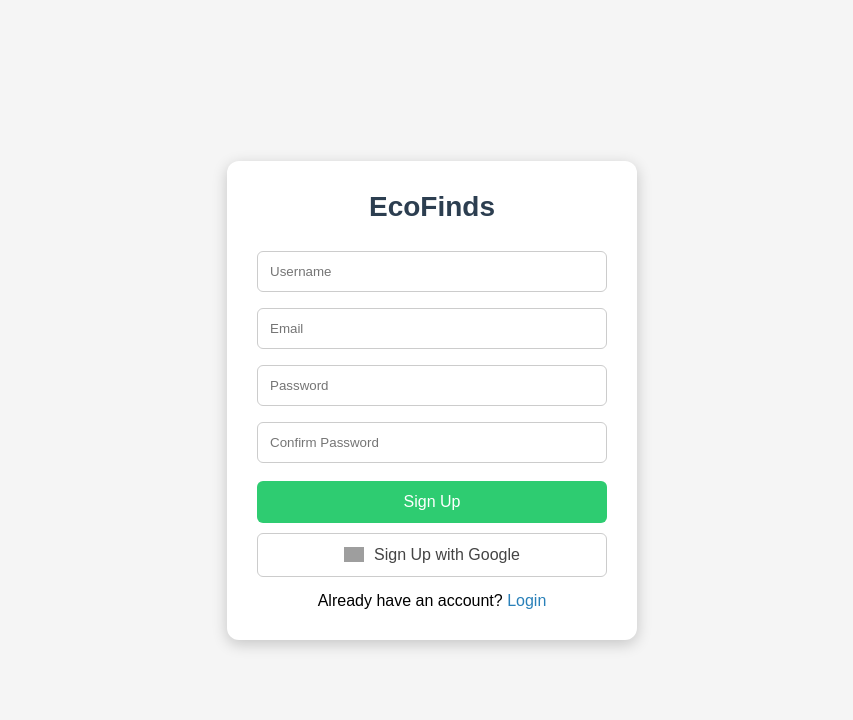
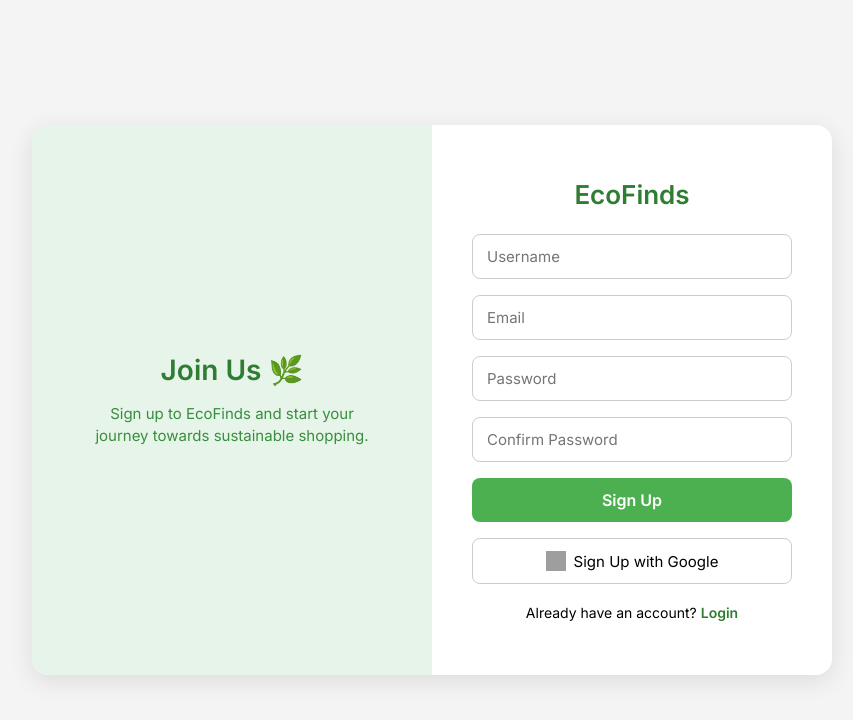
Before and after one commit to Dmtejas/EcoFinds---Sustainable-Second-Hand-Marketplace, a plain HTML site: page frontend/signup.html in a window 1280 px wide. Shown: the whole page, without its empty margins (208-1061 px from the left). Drawn offline with Linux system fonts and the light colour scheme; grey boxes are pictures that could not be loaded.

Commit message:
Styled signup page

```diff
--- a/frontend/signup.html
+++ b/frontend/signup.html
@@ -3,31 +3,182 @@
 <head>
   <meta charset="UTF-8" />
   <meta name="viewport" content="width=device-width, initial-scale=1.0"/>
-  <title>EcoFinds - Sign Up</title>
-  <link rel="stylesheet" href="style.css" />
+  <title>EcoFinds Sign Up</title>
+  <link href="https://fonts.googleapis.com/css2?family=Inter:wght@400;600&display=swap" rel="stylesheet">
+  <style>
+    * {
+      box-sizing: border-box;
+      margin: 0;
+      padding: 0;
+      font-family: 'Inter', sans-serif;
+    }
+
+    body {
+      background-color: #f4f4f4;
+      height: 100vh;
+      display: flex;
+      justify-content: center;
+      align-items: center;
+    }
+
+    .container {
+      width: 800px;
+      height: 550px;
+      background-color: #fff;
+      border-radius: 16px;
+      box-shadow: 0 6px 24px rgba(0, 0, 0, 0.1);
+      display: flex;
+      overflow: hidden;
+    }
+
+    .left-panel {
+      background-color: #e6f4ea;
+      flex: 1;
+      padding: 40px;
+      display: flex;
+      flex-direction: column;
+      justify-content: center;
+      align-items: center;
+    }
+
+    .left-panel h2 {
+      color: #2e7d32;
+      font-size: 28px;
+      font-weight: 700;
+      margin-bottom: 16px;
+    }
+
+    .left-panel p {
+      color: #388e3c;
+      text-align: center;
+      font-size: 15px;
+      line-height: 1.5;
+      max-width: 280px;
+    }
+
+    .right-panel {
+      flex: 1;
+      padding: 40px;
+      display: flex;
+      flex-direction: column;
+      justify-content: center;
+    }
+
+    .right-panel h2 {
+      text-align: center;
+      color: #2e7d32;
+      margin-bottom: 24px;
+      font-size: 26px;
+      font-weight: 700;
+    }
+
+    form {
+      width: 100%;
+    }
+
+    input[type="text"],
+    input[type="email"],
+    input[type="password"] {
+      width: 100%;
+      padding: 12px 14px;
+      margin-bottom: 16px;
+      border: 1px solid #ccc;
+      border-radius: 8px;
+      font-size: 15px;
+    }
+
+    .signup-btn {
+      width: 100%;
+      background-color: #4caf50;
+      color: white;
+      padding: 12px;
+      border: none;
+      border-radius: 8px;
+      font-size: 16px;
+      font-weight: 600;
+      cursor: pointer;
+      margin-bottom: 16px;
+    }
+
+    .signup-btn:hover {
+      background-color: #43a047;
+    }
+
+    .google-btn {
+      width: 100%;
+      background-color: white;
+      border: 1px solid #ccc;
+      padding: 12px;
+      border-radius: 8px;
+      font-size: 15px;
+      font-weight: 500;
+      display: flex;
+      align-items: center;
+      justify-content: center;
+      gap: 8px;
+      margin-bottom: 20px;
+      cursor: pointer;
+    }
+
+    .google-btn img {
+      width: 20px;
+      height: 20px;
+    }
+
+    .login-link {
+      text-align: center;
+      font-size: 14px;
+    }
+
+    .login-link a {
+      color: #2e7d32;
+      text-decoration: none;
+      font-weight: 600;
+    }
+
+    .login-link a:hover {
+      text-decoration: underline;
+    }
+  </style>
 </head>
 <body>
   <div class="container">
-    <div class="logo">EcoFinds</div>
-
-    <form id="signupForm">
-      <input type="text" id="username" placeholder="Username" required />
-      <input type="email" id="signupEmail" placeholder="Email" required />
-      <input type="password" id="signupPassword" placeholder="Password" required />
-      <input type="password" id="confirmPassword" placeholder="Confirm Password" required />
-      <button type="submit">Sign Up</button>
-    </form>
-
-    <button id="googleSignup" class="google-btn">
-      <img src="https://www.svgrepo.com/show/355037/google.svg" alt="Google Logo" />
-      Sign Up with Google
-    </button>
-
-    <div class="signup-link">
-      Already have an account? <a href="index.html">Login</a>
+    <div class="left-panel">
+      <h2>Join Us 🌿</h2>
+      <p>Sign up to EcoFinds and start your journey towards sustainable shopping.</p>
+    </div>
+    <div class="right-panel">
+      <h2>EcoFinds</h2>
+      <form onsubmit="return validateSignUp()">
+        <input type="text" id="username" placeholder="Username" required />
+        <input type="email" id="email" placeholder="Email" required />
+        <input type="password" id="password" placeholder="Password" required />
+        <input type="password" id="confirm-password" placeholder="Confirm Password" required />
+        <button class="signup-btn" type="submit">Sign Up</button>
+        <button type="button" class="google-btn">
+          <img src="https://www.svgrepo.com/show/475656/google-color.svg" alt="Google Logo">
+          Sign Up with Google
+        </button>
+        <div class="login-link">
+          Already have an account? <a href="index.html">Login</a>
+        </div>
+      </form>
     </div>
   </div>
 
-  <script src="script.js"></script>
+  <script>
+    function validateSignUp() {
+      const password = document.getElementById("password").value;
+      const confirmPassword = document.getElementById("confirm-password").value;
+
+      if (password !== confirmPassword) {
+        alert("Passwords do not match.");
+        return false;
+      }
+
+      alert("Sign-up successful (simulated)");
+      return false; // prevent actual form submission
+    }
+  </script>
 </body>
 </html>
```
Also changed, not shown: frontend/index.html (+1 -1 lines).
